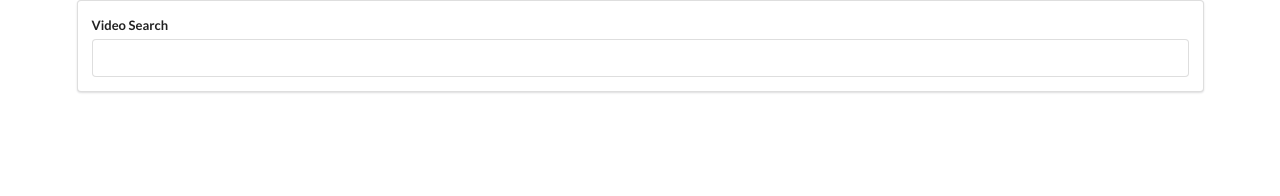
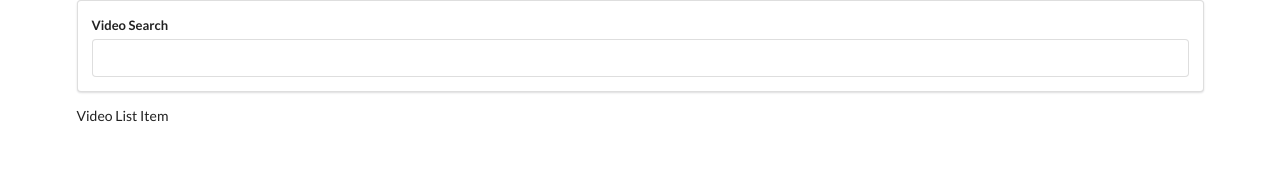
Before and after one commit to hunter-atk/react-redux-2019-projects, a React (Create React App) app in the folder videos/: page / in a window 1280 px wide. Shown: the top 196 px of the page. Built offline with nearby package versions, Linux system fonts and the light colour scheme.

Commit message:
Added VideoList and VideoListItem components.

```diff
--- a/videos/src/components/App.js
+++ b/videos/src/components/App.js
@@ -1,6 +1,7 @@
 import React, { Component } from 'react';
 import SearchBar from './SearchBar';
 import youtube from '../apis/youtube';
+import VideoList from './VideoList';
 
 class App extends Component {
   state = { videos: [] };
@@ -12,7 +13,9 @@ class App extends Component {
       }
     });
 
-    this.setState({ videos: response.data.items });
+    const videos = response.data.items;
+
+    this.setState({ videos });
     console.log(this.state.videos);
   };
 
@@ -20,6 +23,7 @@ class App extends Component {
     return (
       <div className="ui container">
         <SearchBar onTermSubmit={this.onTermSubmit} />
+        <VideoList videos={this.state.videos} />
       </div>
     );
   }
--- /dev/null
+++ b/videos/src/components/VideoList.js
@@ -0,0 +1,14 @@
+import React, { Component } from 'react';
+import VideoListItem from './VideoListItem';
+
+class VideoList extends Component {
+  render() {
+    return (
+      <div>
+        <VideoListItem />
+      </div>
+    );
+  }
+}
+
+export default VideoList;
--- /dev/null
+++ b/videos/src/components/VideoListItem.js
@@ -0,0 +1,7 @@
+import React from 'react';
+
+const VideoListItem = () => {
+  return <div>Video List Item</div>;
+};
+
+export default VideoListItem;
```
